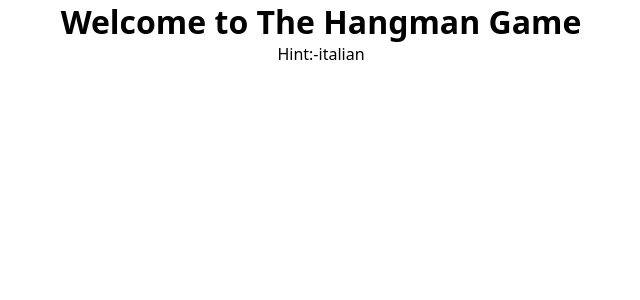
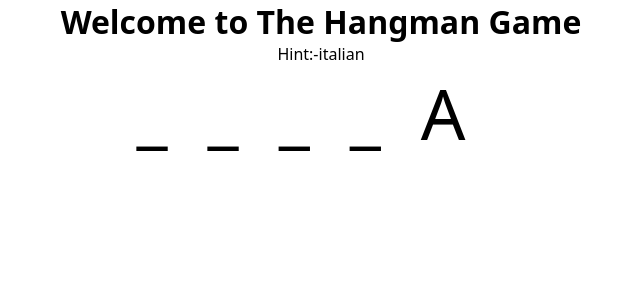
Before and after one commit to Rupam-Mondal/Hangman-game, a React (Vite) app: page / in a window 1280 px wide. Shown: the top 300 px of the page, without its empty margins (319-959 px from the left). Built offline with nearby package versions, Linux system fonts and the light colour scheme; a web font is replaced by a local one.

Commit message:
Masked text logic added

```diff
--- a/index.html
+++ b/index.html
@@ -2,9 +2,8 @@
 <html lang="en">
   <head>
     <meta charset="UTF-8" />
-    <link rel="icon" type="image/svg+xml" href="/vite.svg" />
     <meta name="viewport" content="width=device-width, initial-scale=1.0" />
-    <title>Vite + React</title>
+    <title>Hangman</title>
     <link rel="preconnect" href="https://fonts.googleapis.com">
     <link rel="preconnect" href="https://fonts.gstatic.com" crossorigin>
     <link
--- /dev/null
+++ b/src/Component/MaskedText/MaskedText.css
@@ -0,0 +1,4 @@
+.maskedtext p{
+    letter-spacing: 40px;
+    font-size: 70px;
+}
--- a/src/Component/MaskedText/MaskedText.jsx
+++ b/src/Component/MaskedText/MaskedText.jsx
@@ -1,5 +1,15 @@
+import { Maskedlogic } from "./Maskedlogic"
+import './MaskedText.css'
+
 function MaskedText({word , usedLetters}){
-
+    console.log(word)
+    const w = Maskedlogic(word , usedLetters)
+    console.log(w)
+    return(
+        <>
+            <div className="maskedtext"><p>{w}</p></div>
+        </>
+    )
 }
 
 export default MaskedText
--- /dev/null
+++ b/src/Component/MaskedText/Maskedlogic.js
@@ -0,0 +1,14 @@
+export function Maskedlogic(word , usedLetters){
+    const newArray = word.toUpperCase().split('')
+    const usedLetterset = new Set(usedLetters)
+    let characters = ""
+    newArray.map((v , i) => {
+        if(usedLetterset.has(v)){
+            characters += v
+        }
+        else{
+            characters += '_'
+        }
+    })
+    return characters
+}
--- a/src/Component/Playgame/Playgame.jsx
+++ b/src/Component/Playgame/Playgame.jsx
@@ -1,13 +1,18 @@
 import { useState } from "react"
 import { Randomwords } from "../Randomwords/Randomwords"
+import MaskedText from "../MaskedText/MaskedText"
 
 function Playgame(){
     const [randomobj, setObj] = useState(Randomwords)
-    const [usedLetters , setLetters] = useState([])
+    const [usedLetters , setLetters] = useState(['A' , 'C'])
     return(
         <>
             <h1>Welcome to The Hangman Game</h1>
             <p>Hint:-{randomobj.hint}</p>
+            <MaskedText
+                word={randomobj.word}
+                usedLetters={usedLetters}
+            />
         </>
     )
 }
```
Also changed, not shown: src/Component/Keyboardkeys/Keyboardkey.jsx (added).
